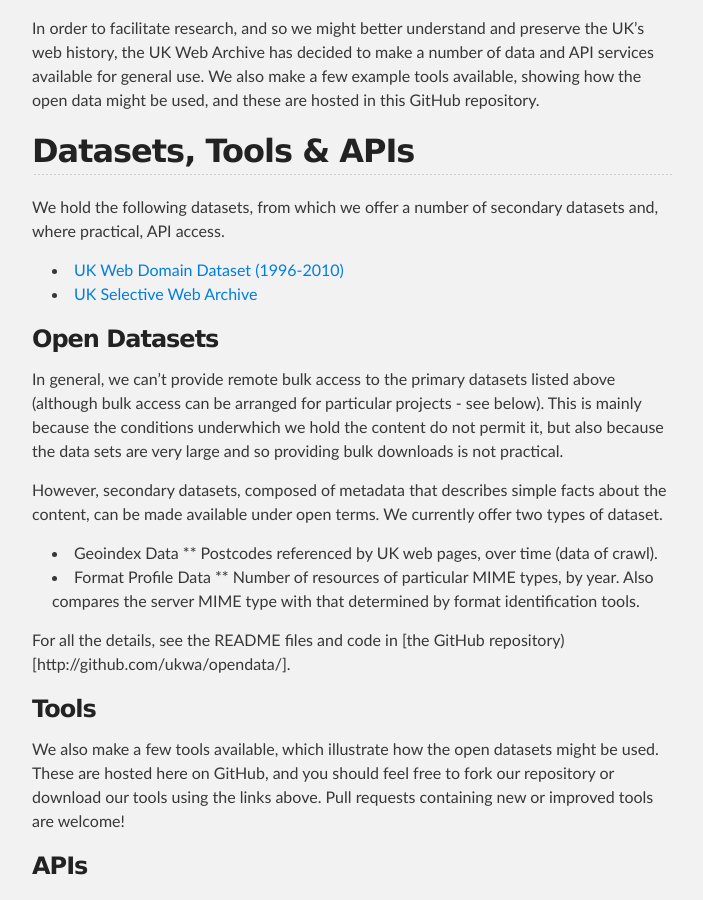
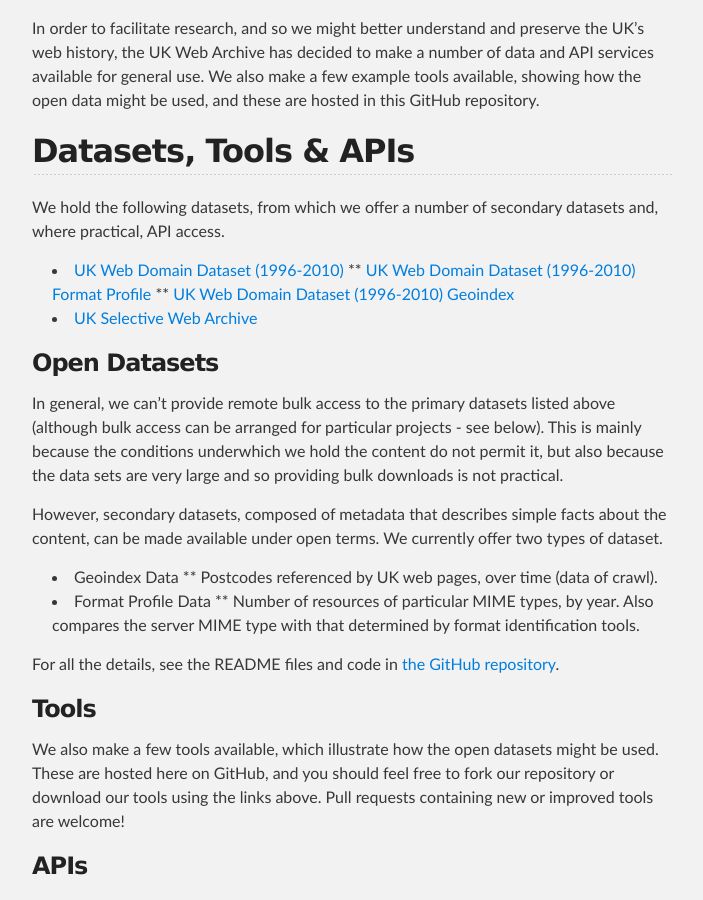
Before and after one commit to ukwa/opendata, a Jekyll site: the page built from index.md, in a window 1280 px wide and 900 px high, scrolled down 312 px. Shown: the whole window, without its empty margins (288-991 px from the left). Built offline with Jekyll 4.4.1, drawn with Linux system fonts in a browser that asks for light colours.

Commit message:
Fixed links.

```diff
--- a/index.md
+++ b/index.md
@@ -11,6 +11,8 @@
 We hold the following datasets, from which we offer a number of secondary datasets and, where practical, API access.
 
 * [UK Web Domain Dataset (1996-2010)](ukweb1996to2010)
+** [UK Web Domain Dataset (1996-2010) Format Profile](ukweb1996to2010/fmtprofile)
+** [UK Web Domain Dataset (1996-2010) Geoindex](ukweb1996to2010/geoindex)
 * [UK Selective Web Archive](ukselective)
 
 ### Open Datasets ###
@@ -24,7 +26,7 @@
 * Format Profile Data
 ** Number of resources of particular MIME types, by year. Also compares the server MIME type with that determined by format identification tools.
 
-For all the details, see the README files and code in [the GitHub repository)[http://github.com/ukwa/opendata/].
+For all the details, see the README files and code in [the GitHub repository](http://github.com/ukwa/opendata/).
 
 ### Tools ###
 
```
